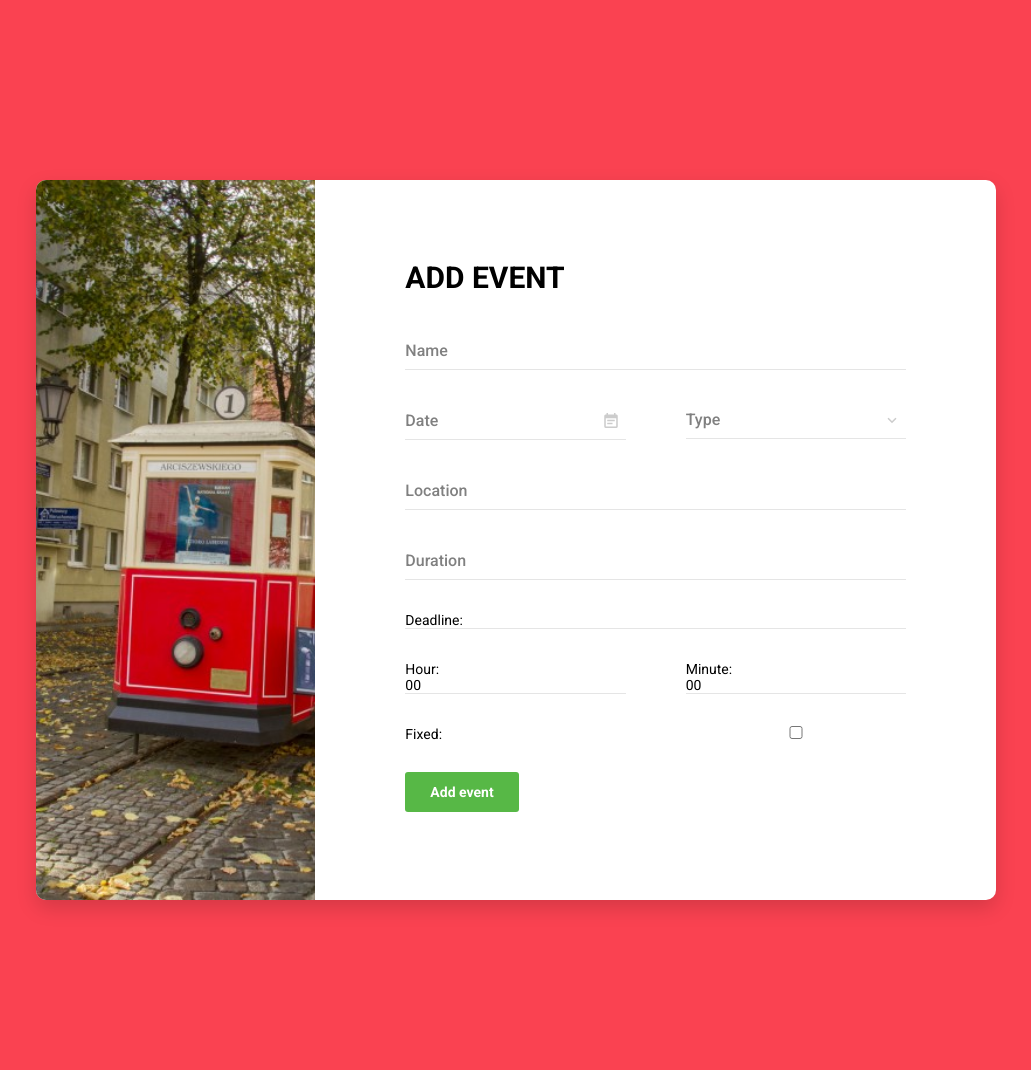
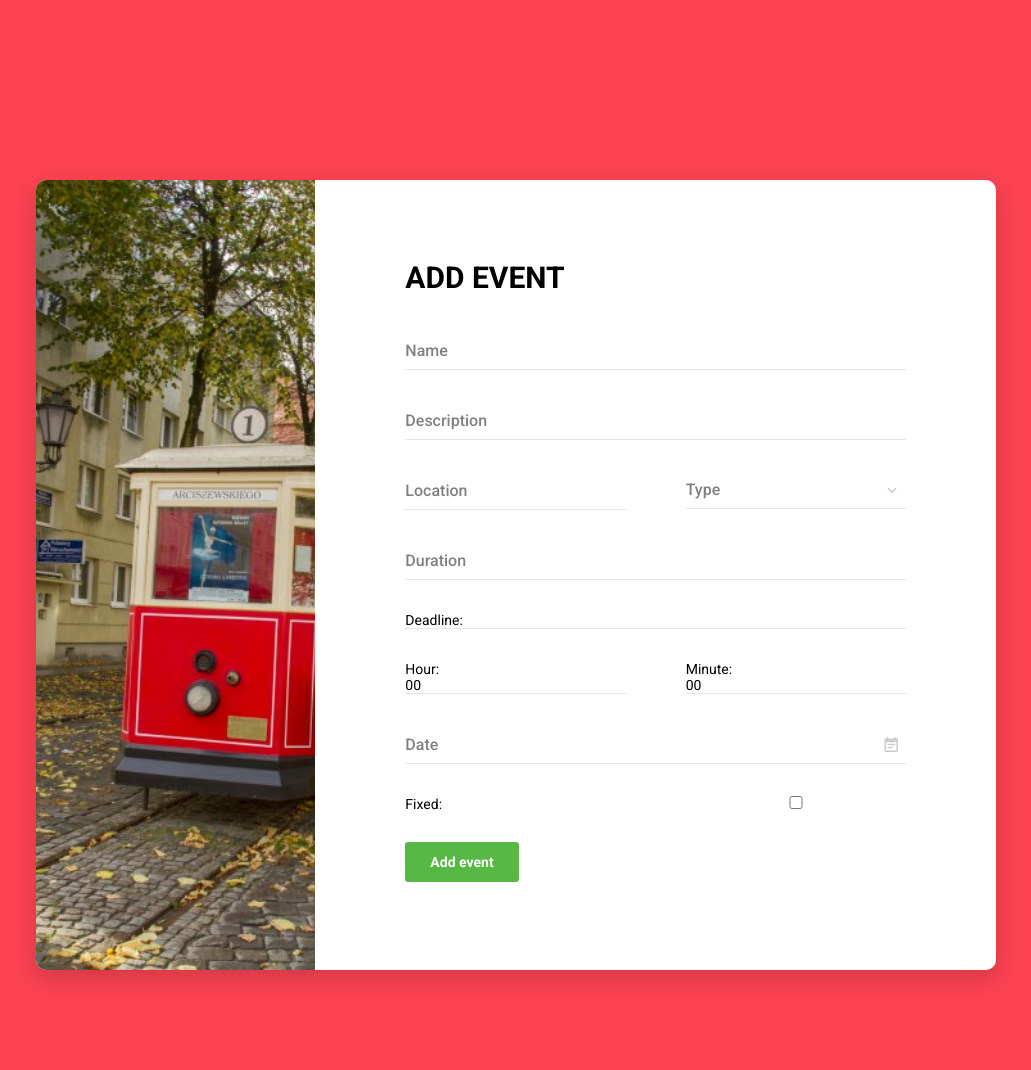
Before and after one commit to swiftplan-winhacks/swiftplan, a Flask app: page /index in a window 1280 px wide. Shown: the whole page, without its empty margins (124-1155 px from the left). Before the commit the page ends 912 px from the top, so only its background shows below. Run offline with Flask 2, Linux system fonts and the light colour scheme; the visitor is signed in with stand-in values (Sample User, id 1).

Commit message:
Add files via upload

```diff
--- a/templates/index.html
+++ b/templates/index.html
@@ -52,12 +52,14 @@
                         <div class="input-group">
                             <input class="input--style-2" type="text" placeholder="Name" name="name">
                         </div>
+                        <div class="input-group">
+                            <input class="input--style-2" type="text" placeholder="Description" name="description">
+                        </div>
                         <div class="row row-space">
                             <div class="col-2">
-                                <div class="input-group">
-                                    <input class="input--style-2 js-datepicker" type="text" placeholder="Date" name="day">
-                                    <i class="zmdi zmdi-calendar-note input-icon js-btn-calendar"></i>
-                                </div>
+                              <div class="input-group">
+                                  <input class="input--style-2" type="text" placeholder="Location" name="location">
+                              </div>
                             </div>
                             <div class="col-2">
                                 <div class="input-group">
@@ -74,9 +76,6 @@
                                     </div>
                                 </div>
                             </div>
-                        </div>
-                        <div class="input-group">
-                            <input class="input--style-2" type="text" placeholder="Location" name="location">
                         </div>
                         <div class="input-group">
                             <input class="input--style-2" type="text" placeholder="Duration" name="duration">
@@ -117,6 +116,10 @@
                   </div>
                 </div>
               </div>
+              <div class="input-group">
+                  <input class="input--style-2 js-datepicker" type="text" placeholder="Date" name="day">
+                  <i class="zmdi zmdi-calendar-note input-icon js-btn-calendar"></i>
+              </div>
               <div class="row row-space">
                   <div class="col-2">
                         Fixed:
```
